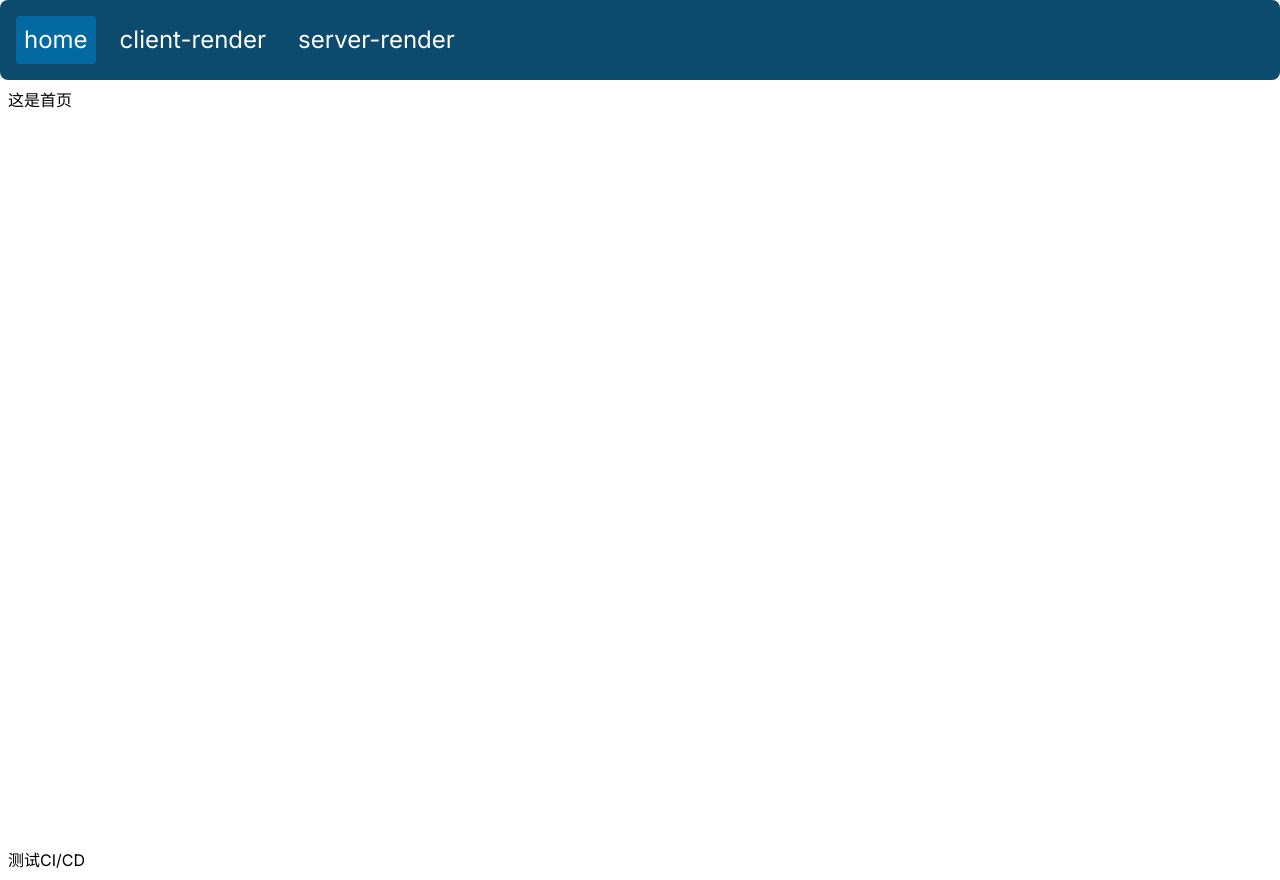
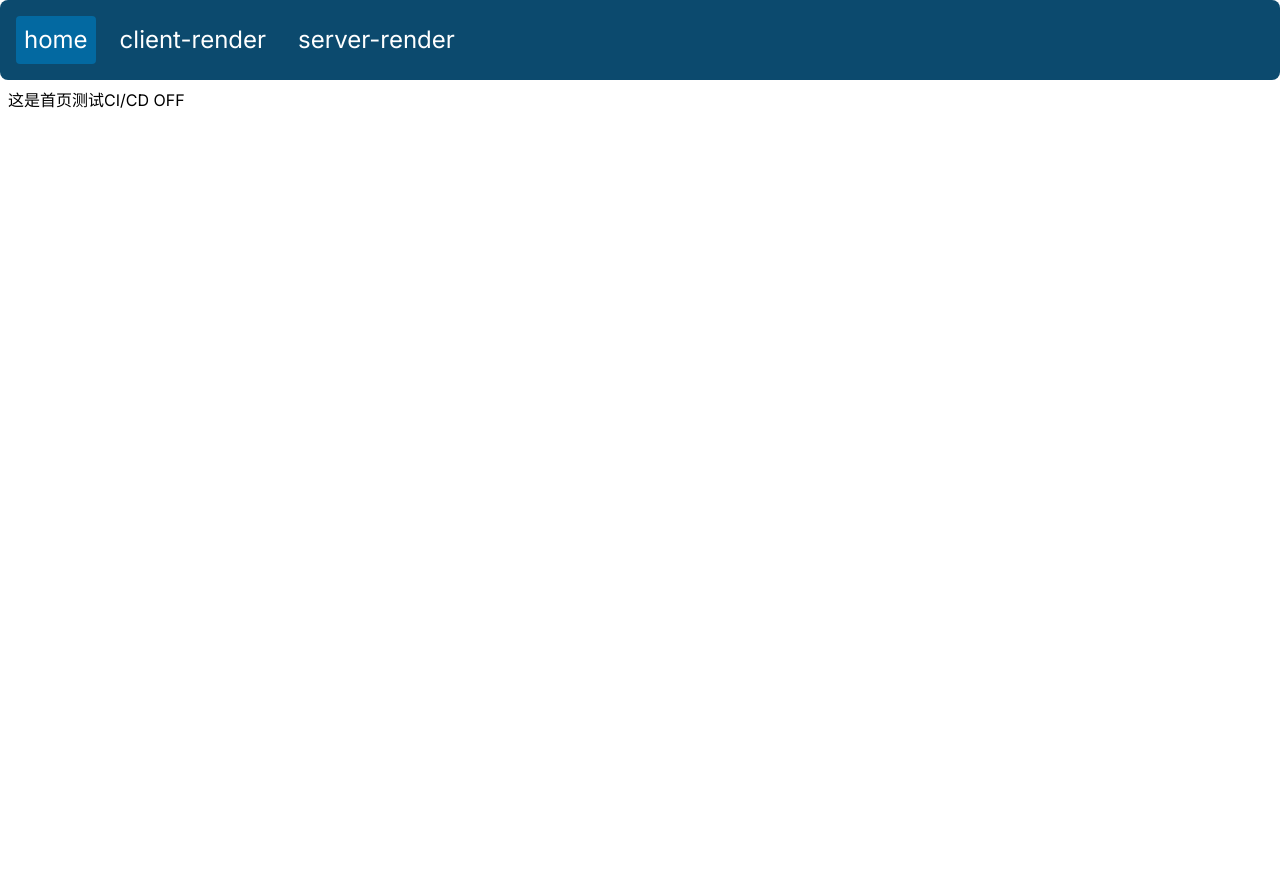
Before and after one commit to y2342628/nextdemo, a Next.js app: page / in a window 1280 px wide. After the commit the page ends 800 px from the top, so only its background shows below. Built offline with nearby package versions, Linux system fonts and the light colour scheme.

Commit message:
CI/CD OFF

```diff
--- a/src/app/page.tsx
+++ b/src/app/page.tsx
@@ -3,9 +3,9 @@
 export default function Home() {
 
   return (
-    <main className="flex min-h-screen flex-col  justify-between p-2">
+    <main className="flex  p-2">
       这是首页
-      <div>测试CI/CD</div>
+      <div>测试CI/CD OFF</div>
     </main>
   );
 }
```
